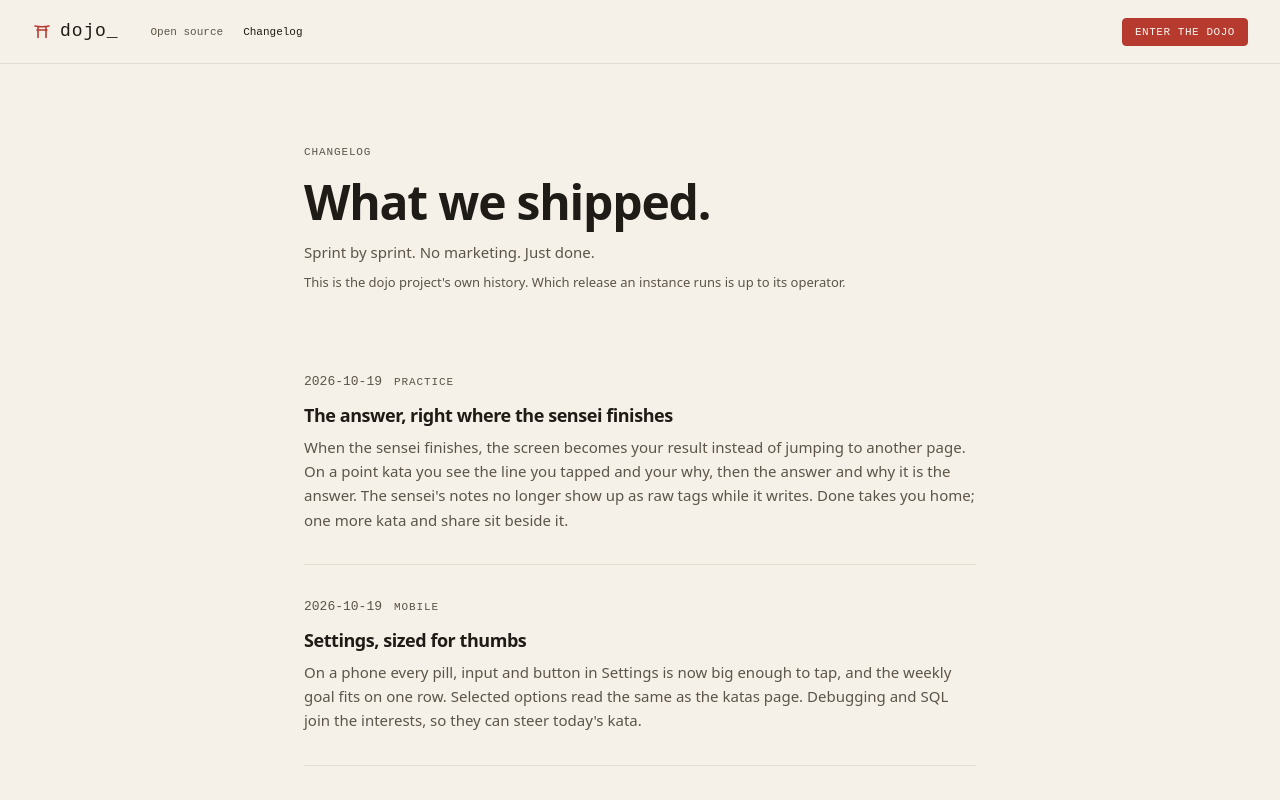
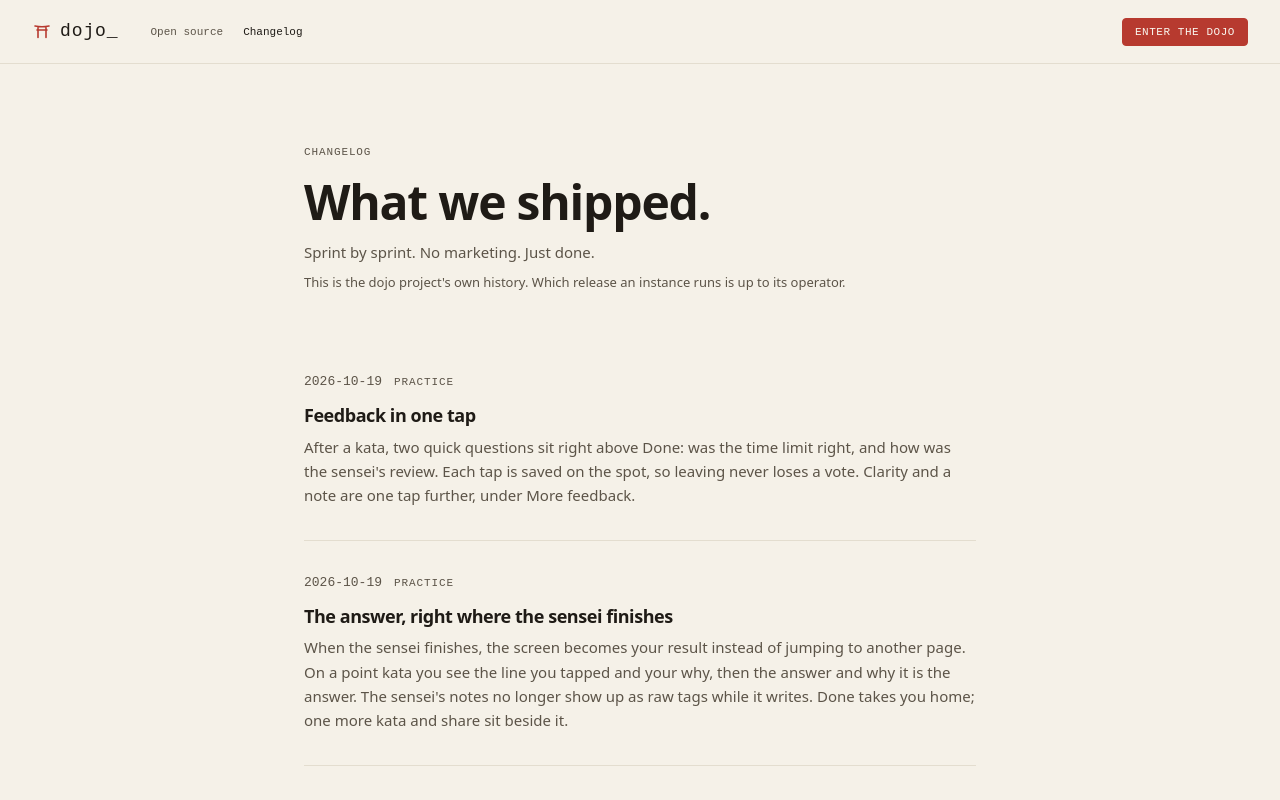
Before and after one commit to rodacato/dojo, a React (Vite) app in the folder apps/web/: page /changelog in a window 1280 px wide. Shown: the top 800 px of the page. Built offline with nearby package versions, Linux system fonts and the light colour scheme; no server answers.

Commit message:
docs(web): changelog entry for one-tap feedback

```diff
--- a/apps/web/src/pages/ChangelogPage.tsx
+++ b/apps/web/src/pages/ChangelogPage.tsx
@@ -10,6 +10,13 @@ interface ChangelogEntry {
 }
 
 const ENTRIES: ChangelogEntry[] = [
+  {
+    date: '2026-10-19',
+    phase: 'Practice',
+    title: 'Feedback in one tap',
+    description:
+      "After a kata, two quick questions sit right above Done: was the time limit right, and how was the sensei's review. Each tap is saved on the spot, so leaving never loses a vote. Clarity and a note are one tap further, under More feedback.",
+  },
   {
     date: '2026-10-19',
     phase: 'Practice',
```
Also changed, not shown: 1 other file (tests, documents, lock files or other folders).
